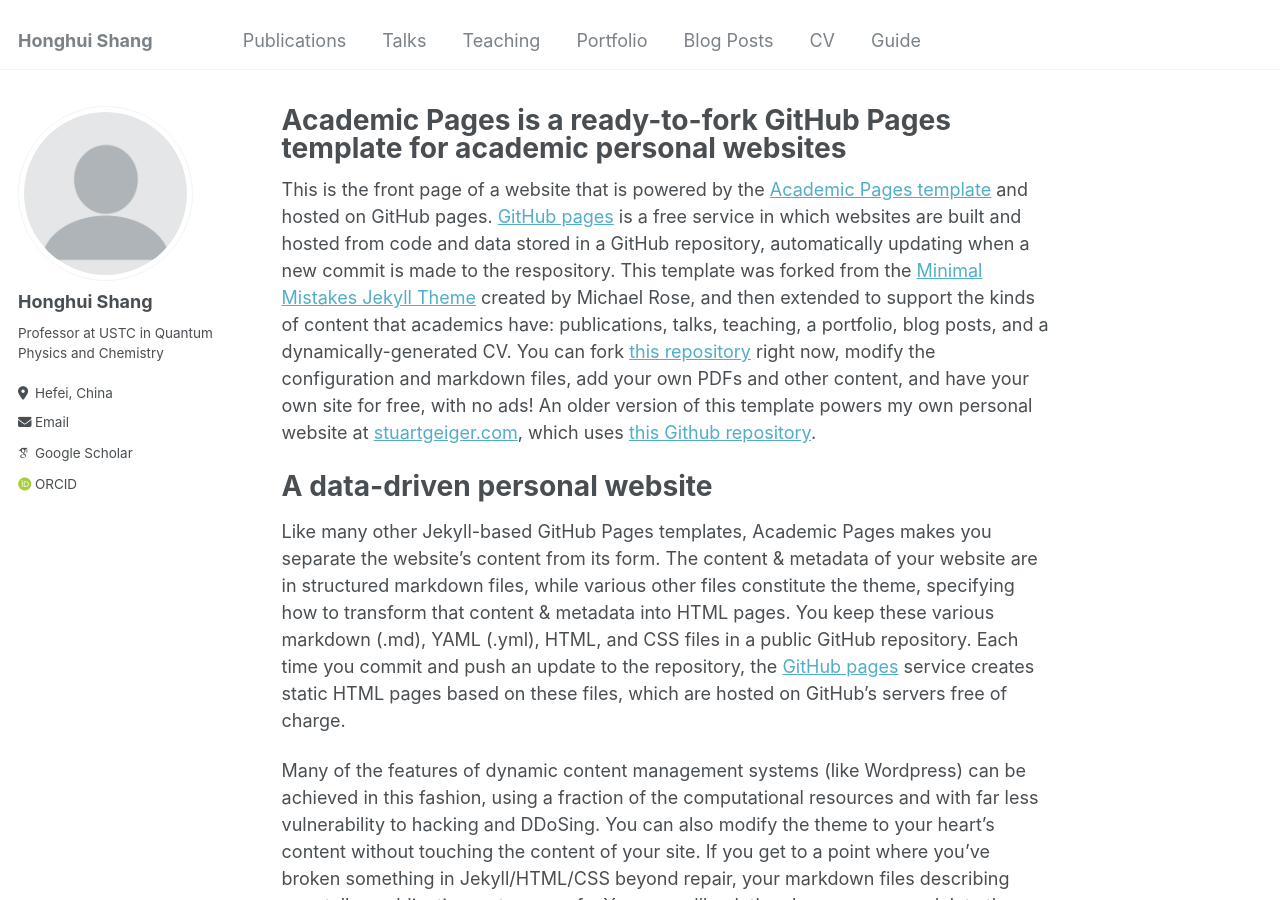
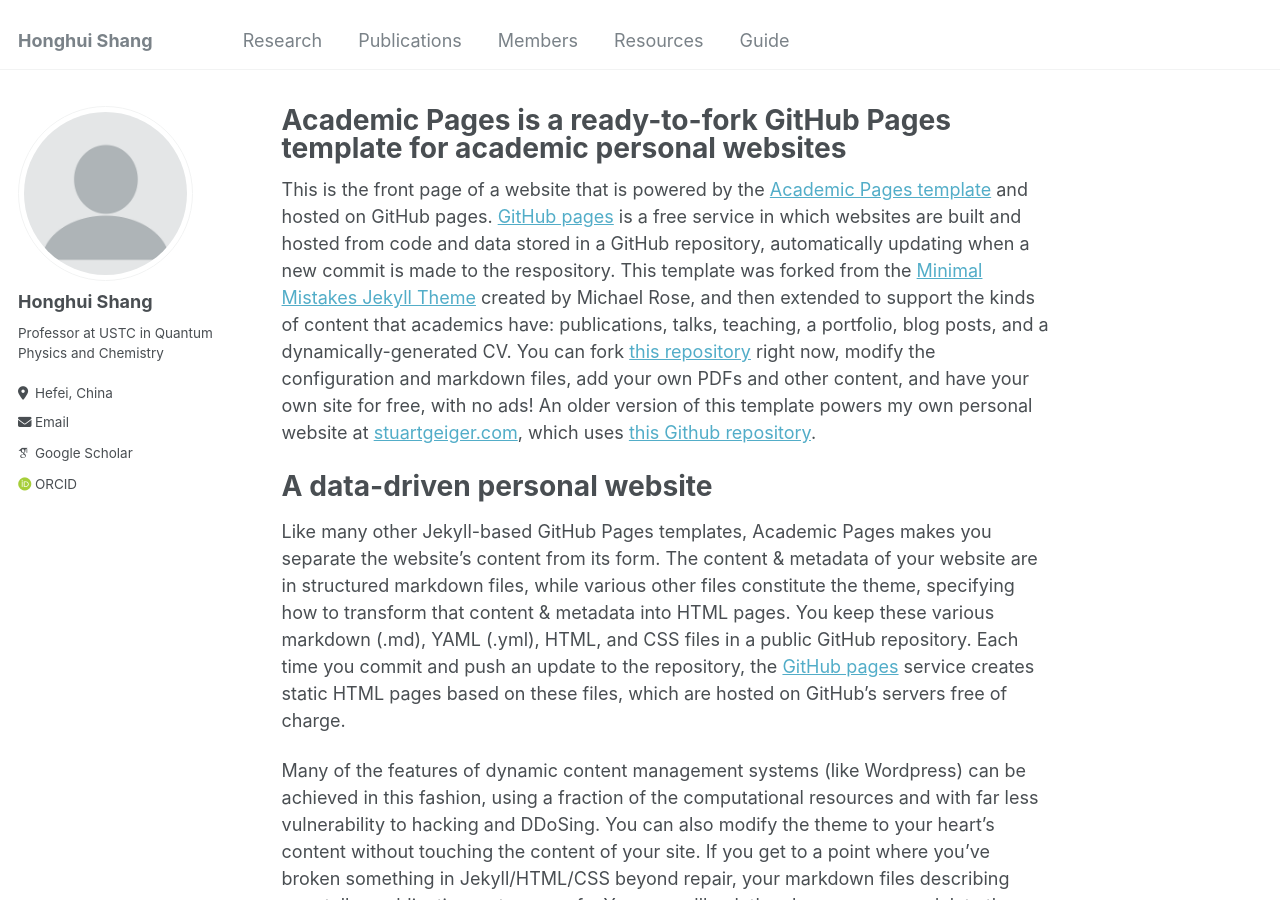
Before and after one commit to CrMomi91/CrMomi91.github.io, a Jekyll site: the page built from _pages/about.md, in a window 1280 px wide and 900 px high. Built offline with Jekyll 4.4.1, drawn with Linux system fonts in a browser that asks for light colours; some web fonts are replaced.

Commit message:
Update navigation.yml

```diff
--- a/_data/navigation.yml
+++ b/_data/navigation.yml
@@ -1,22 +1,16 @@
 # main links links
 main:
+  - title: "Research"
+    url: /research/
+
   - title: "Publications"
     url: /publications/
 
-  - title: "Talks"
-    url: /talks/
+  - title: "Members"
+    url: /members/
 
-  - title: "Teaching"
-    url: /teaching/
-
-  - title: "Portfolio"
-    url: /portfolio/
-
-  - title: "Blog Posts"
-    url: /year-archive/
-
-  - title: "CV"
-    url: /cv/
+  - title: "Resources"
+    url: /resources/
 
   - title: "Guide"
     url: /markdown/
```
